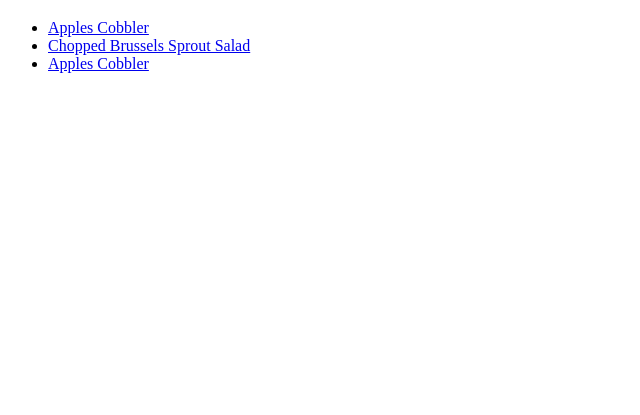
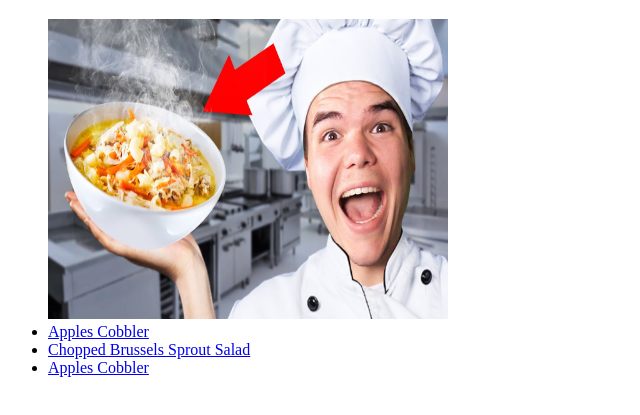
Before and after one commit to Esmaelhbr/odin-recipes, a plain HTML site: page index.html in a window 1280 px wide. Shown: the part 61-476 px from the top of the page, without its empty margins (0-640 px from the left). Drawn offline with Linux system fonts and the light colour scheme.

Commit message:
update's home page image

```diff
--- a/index.html
+++ b/index.html
@@ -6,6 +6,7 @@
 <body>
 	<h1>Odin Recipes</h1>
 	<ul>
+		<img src="./images/home.jpg" alt="cook" height="300px" width="400px">
 		<li><a href="./recipes/applecobbler.html">Apples Cobbler</a></li>
 		<li><a href="./recipes/brusselssproutsalad.html">Chopped Brussels Sprout Salad</a></li>
 		<li><a href="./recipes/christinebacon.html">Apples Cobbler</a></li>
```
Also changed, not shown: images/home.jpg (added).
